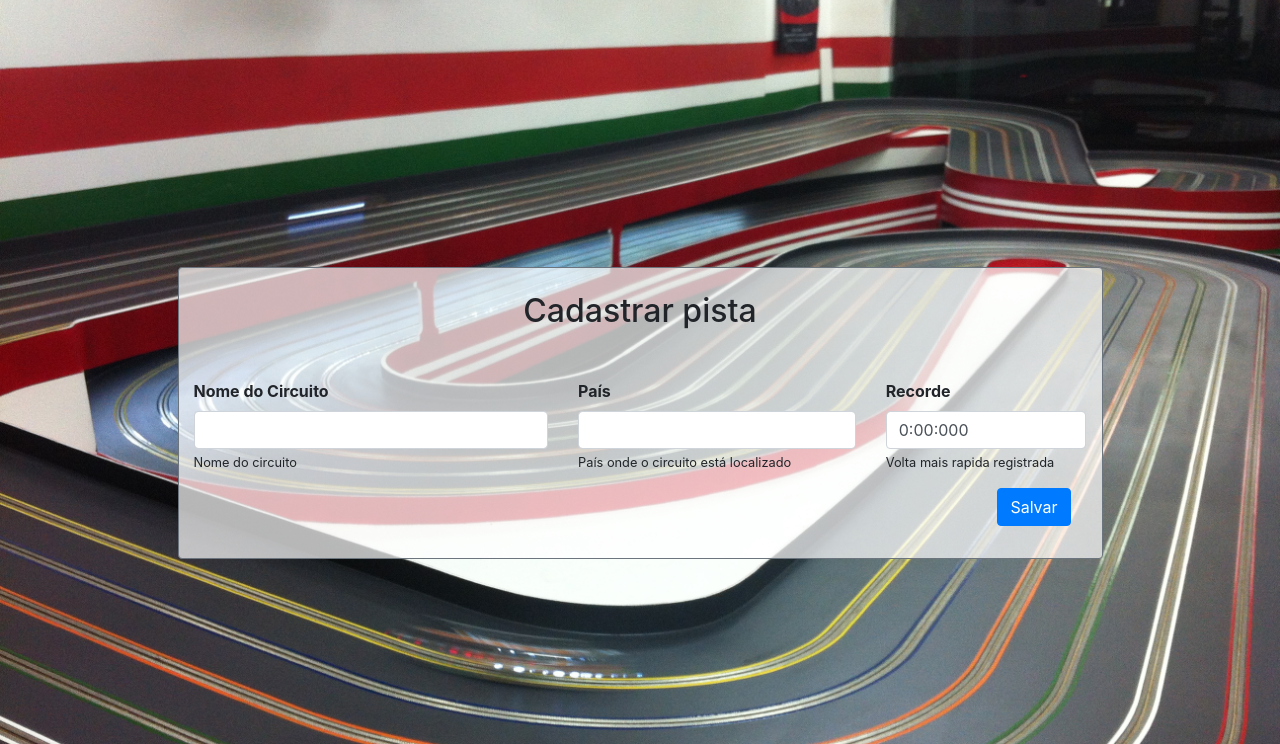
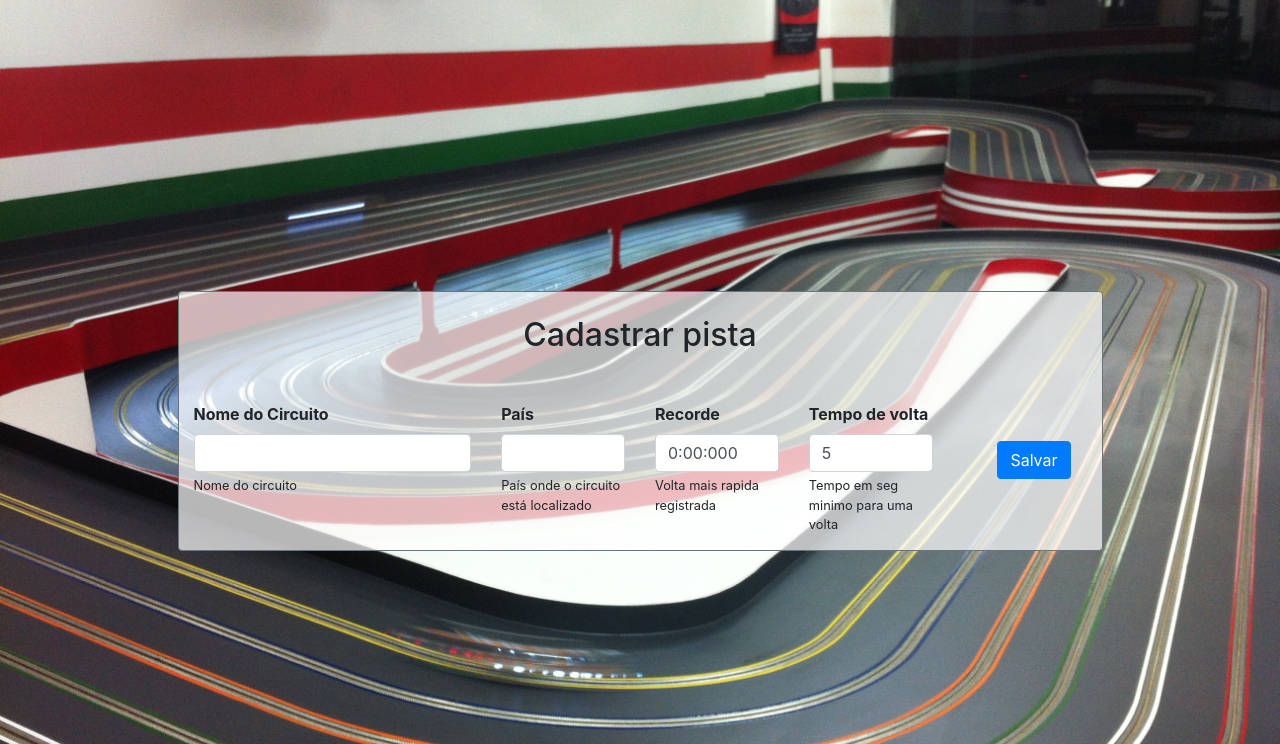
Before and after one commit to AndersonCorreia/PBL-2020.1-Autorama, a Flask app: a page that uses templates/config/pista_create.html in a window 1280 px wide. Shown: the part 56-800 px from the top of the page. Run offline with Flask 2, Linux system fonts and the light colour scheme; some libraries are stand-ins or nearby versions.

Commit message:
tempo minimo de volta para o circuito

```diff
--- a/models/autorama.json
+++ b/models/autorama.json
@@ -74,13 +74,15 @@
             "circuito_id": 1,
             "nome": "Autódromo de Interlagos",
             "pais": "Brasil",
-            "recorde": "1:20:3280"
+            "recorde": "1:20:3280",
+            "tempoMinimoVolta": 8
         },
         {
             "circuito_id": 2,
             "nome": "TESTE",
             "pais": "brasil",
-            "recorde": "0:00:000"
+            "recorde": "0:00:000",
+            "tempoMinimoVolta": 10
         }
     ],
     "corridas": [
--- a/templates/config/pista_create.html
+++ b/templates/config/pista_create.html
@@ -14,21 +14,27 @@
     {% endif %}
     <form method="POST" action="{{url_for('createCircuito')}}" class="font-weight-bold mt-5 row">
         <input type="hidden" name="circuito_id" value="{{circuito['circuito_id'] if circuito else 0}}">
-        <div class="form-group col-12 col-md-7 col-lg-5">
+        <div class="form-group col-12 col-md-7 col-lg-4">
             <label for="nome">Nome do Circuito</label>
             <input required type="text" class="form-control" name="nome" id="nome" value="{{ circuito['nome'] if circuito else ''}}">
             <small class="form-text">Nome do circuito</small>
         </div>
-        <div class="form-group col-6 col-md-5 col-lg-4">
+        <div class="form-group col-6 col-md-5 col-lg-2">
             <label for="pais">País</label>
             <input required type="text" class="form-control" name="pais" id="pais" value="{{circuito['pais'] if circuito else ''}}">
             <small class="form-text">País onde o circuito está localizado</small>
         </div>
-        <div class="form-group col-6 col-md-6 col-lg-3">
+        <div class="form-group col-6 col-md-5 col-lg">
             <label for="recorde">Recorde</label>
             <input required type="text" class="form-control" name="recorde" id="recorde"
                 pattern="[0-9]{1,2}:[0-9]{2}:[0-9]{3}" title="tempo no formato: X:XX:XXX" value="{{circuito['recorde'] if circuito else '0:00:000'}}">
             <small class="form-text">Volta mais rapida registrada</small>
+        </div>
+        <div class="form-group col-6 col-md-5 col-lg">
+            <label for="tempoMinimoVolta">Tempo de volta</label>
+            <input required type="text" class="form-control" name="tempoMinimoVolta" id="tempoMinimoVolta"
+                min="5" pattern="[0-9]{1,3}" title="tempo em segundos: XX" value="{{circuito['tempoMinimoVolta'] if circuito else '5'}}">
+            <small class="form-text">Tempo em seg minimo para uma volta</small>
         </div>
         <div class="form-group col d-flex">
             <button type="submit" class="btn btn-primary align-self-center ml-auto mr-3">Salvar</button>
--- a/templates/config/pistas.html
+++ b/templates/config/pistas.html
@@ -7,10 +7,11 @@
     <table class="table table-striped table-responsive-md table-light col-12 p-0 m-0 my-3">
         <thead  class="thead-dark">
           <tr>
-            <th scope="col-2">#</th>
+            <th scope="col-1">#</th>
             <th scope="col-4">Circuito</th>
             <th scope="col-2">País</th>
-            <th scope="col-4">Recorde</th>
+            <th scope="col">Recorde</th>
+            <th scope="col">Tempo minimo</th>
           </tr>
         </thead>
         {% for circuito in autorama['circuitos'] %}
@@ -20,6 +21,7 @@
                 <td>{{circuito['nome']}}</td>
                 <td>{{circuito['pais']}}</td>
                 <td>{{circuito['recorde']}}</td>
+                <td>{{circuito['tempoMinimoVolta']}} segundos</td>
             </tr>
         </tbody>
         {% endfor %}
```
Also changed, not shown: models/Corrida.py (+6 -5 lines).
